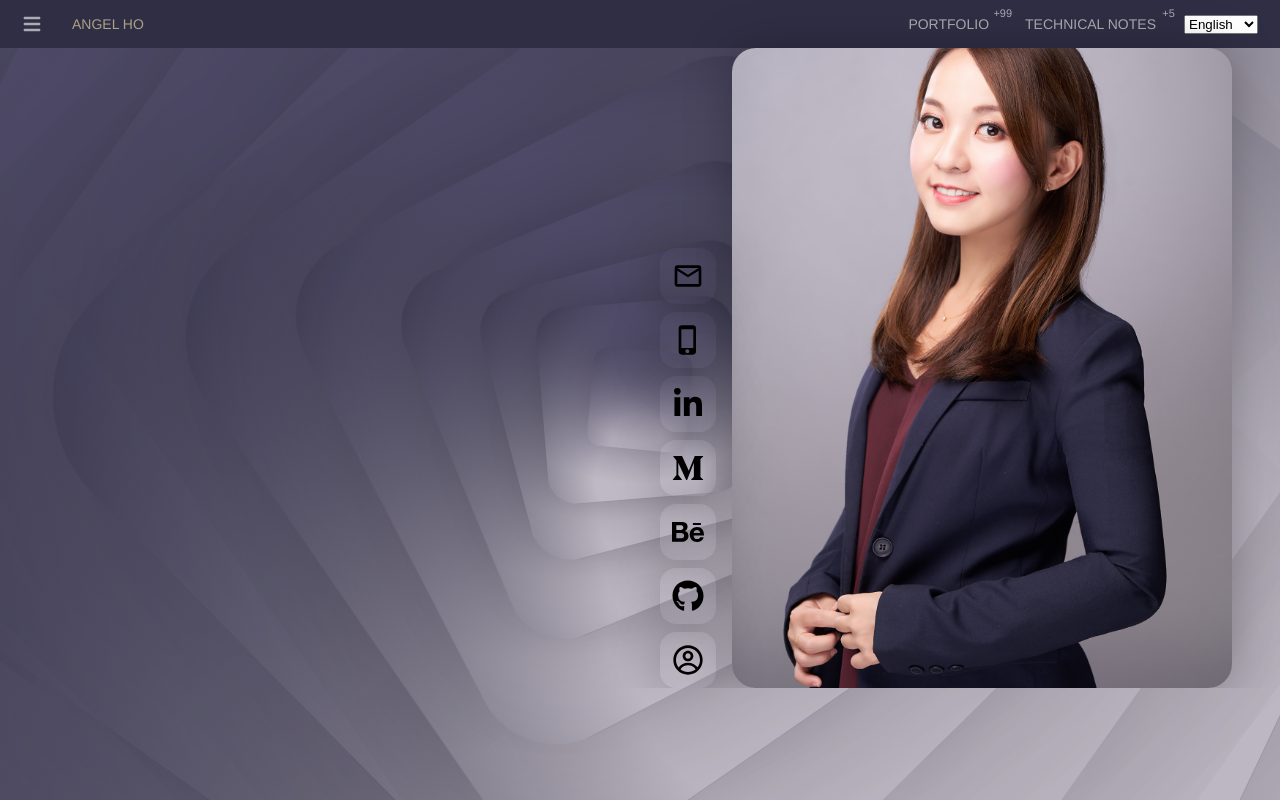
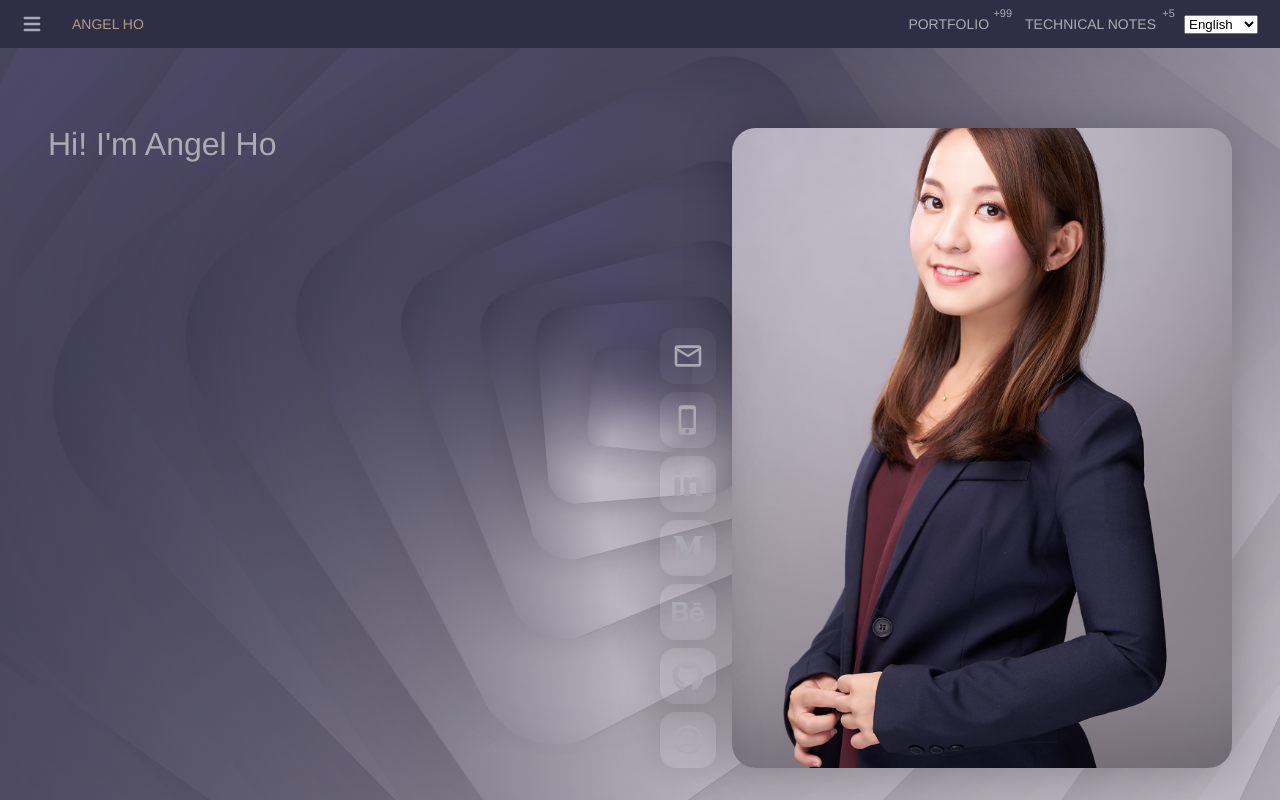
Before and after one commit to yenteho/cv2021, a React (Create React App) app: page / in a window 1280 px wide. Shown: the top 800 px of the page. Built offline with nearby package versions, Linux system fonts and the light colour scheme.

Commit message:
profile update

```diff
--- a/src/App.js
+++ b/src/App.js
@@ -10,7 +10,6 @@ import fetchJsonp from 'fetch-jsonp'
 import Resume from './components/pages/resume'
 import Behance from './components/pages/behance'
 import Medium from './components/pages/medium'
-
 
 function App() {
   const [lang, setLang] = useState('en')
--- a/src/colors/light.js
+++ b/src/colors/light.js
@@ -101,7 +101,7 @@ const color_Shadow = `${readableColor(
 const color_T1 = `${readableColor(
   `${primary}`,
   `${pDarken04}`,
-  `${textDarkBg}`,
+  `${pTint06}`,
   false
 )}`
 const color_T1_hover = `${readableColor(
--- a/src/components/pages/resume.js
+++ b/src/components/pages/resume.js
@@ -8,6 +8,10 @@ import {
   AnimationBackground,
   PanelHeader,
   FlexLeftColumn,
+  ResumeContainer,
+  ContactContainer,
+  Intro,
+  RelativeWrapper,
 } from '../base/common'
 import Images from '../../images/index'
 import { FaLinkedinIn, FaMediumM, FaBehance, FaGithub } from 'react-icons/fa'
@@ -16,15 +20,21 @@ import { MdPhoneIphone, MdMailOutline } from 'react-icons/md'
 const Resume = ({ locale }) => {
   return (
     <IntlProvider messages={locale}>
+      <ResumeContainer>
         <ResumeWrapper>
-          <FlexEndWrapper>
-            {/* <FormattedMessage id="resume.name" defaultMessage="Angel Ho" /> */}
+          <RelativeWrapper>
+            <Intro
+              text={
+                <FormattedMessage id="resume.name" defaultMessage="Angel Ho" />
+              }
+            />
+            <ContactContainer>
               <Contact
                 href="mailto:contact@angelho.design"
                 target="_blank"
                 rel="Phone"
                 icon={<MdMailOutline />}
-              link={
+                text={
                   <FormattedMessage
                     id="resume.email"
                     defaultMessage=" contact@angelho.design"
@@ -36,7 +46,7 @@ const Resume = ({ locale }) => {
                 target="_blank"
                 rel="Phone"
                 icon={<MdPhoneIphone />}
-              link={
+                text={
                   <FormattedMessage
                     id="resume.phone"
                     defaultMessage="+886-958-941-898 "
@@ -48,7 +58,7 @@ const Resume = ({ locale }) => {
                 target="_blank"
                 rel="LinkedIn"
                 icon={<FaLinkedinIn />}
-              link={
+                text={
                   <FormattedMessage
                     id="resume.LinkedIn"
                     defaultMessage="https://www.linkedin.com/in/angel-yente-ho/"
@@ -60,7 +70,7 @@ const Resume = ({ locale }) => {
                 target="_blank"
                 rel="Medium"
                 icon={<FaMediumM />}
-              link={
+                text={
                   <FormattedMessage
                     id="resume.Medium"
                     defaultMessage="https://medium.com/@yente_ho "
@@ -72,7 +82,7 @@ const Resume = ({ locale }) => {
                 target="_blank"
                 rel="Behance"
                 icon={<FaBehance />}
-              link={
+                text={
                   <FormattedMessage
                     id="resume.Behance"
                     defaultMessage="https://www.behance.net/yente_ho "
@@ -84,7 +94,7 @@ const Resume = ({ locale }) => {
                 target="_blank"
                 rel="Github"
                 icon={<FaGithub />}
-              link={
+                text={
                   <FormattedMessage
                     id="resume.Github"
                     defaultMessage="https://github.com/yenteho "
@@ -96,16 +106,27 @@ const Resume = ({ locale }) => {
                 target="_blank"
                 rel="Website"
                 icon={<CgProfile />}
-              link={
+                text={
                   <FormattedMessage
                     id="resume.Website"
                     defaultMessage="http://angelho.design"
                   />
                 }
               />
-          </FlexEndWrapper>
+            </ContactContainer>
+          </RelativeWrapper>
+          <Photo img={Images.Photo} />
+        </ResumeWrapper>
+        <AnimationBackground />
+      </ResumeContainer>
+    </IntlProvider>
+  )
+}
 
-          {/* <FlexEndWrapper>
+export default Resume
+
+{
+  /* <FlexEndWrapper>
 <FormattedMessage
     id="xuenn.company"
     defaultMessage="Xuenn Pte Ltd. – Online digital gaming company "
@@ -114,12 +135,5 @@ const Resume = ({ locale }) => {
     id="xuenn.title"
     defaultMessage="IT Consultant – Sports UI Designer"
   />
-          </FlexEndWrapper> */}
-          <Photo img={Images.Photo} />
-        </ResumeWrapper>
-      <AnimationBackground />
-    </IntlProvider>
-  )
+</FlexEndWrapper> */
 }
-
-export default Resume
```
Also changed, not shown: src/components/base/common.js. Lines whose indentation alone changed are shown as unchanged.
